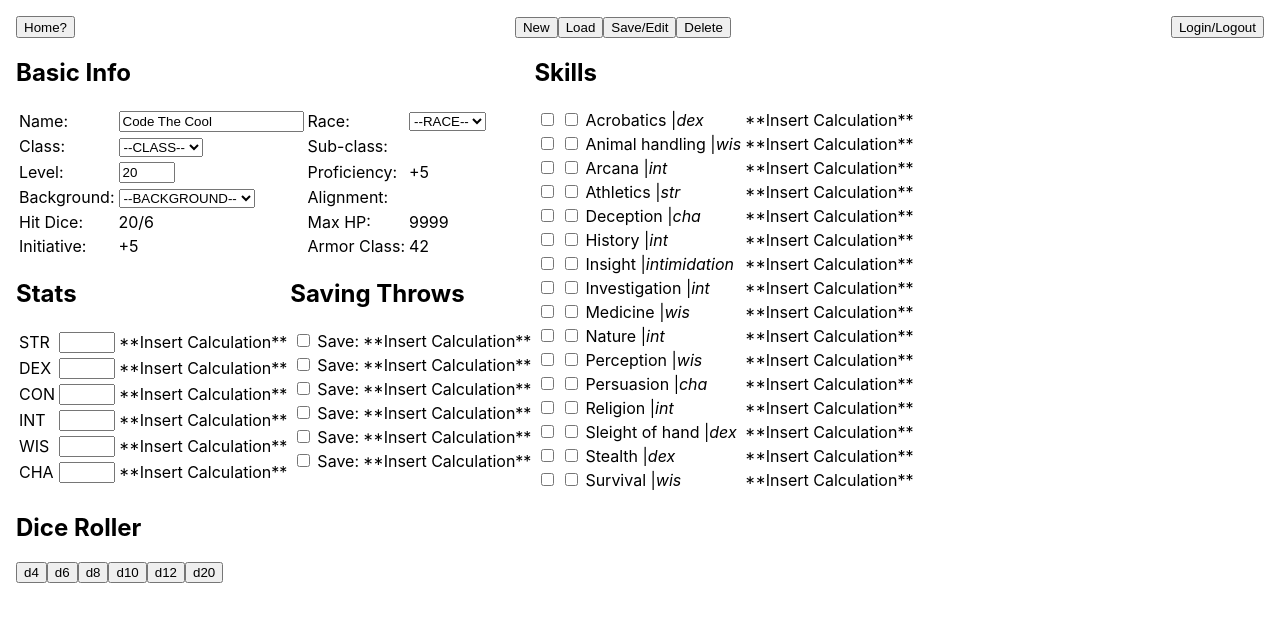
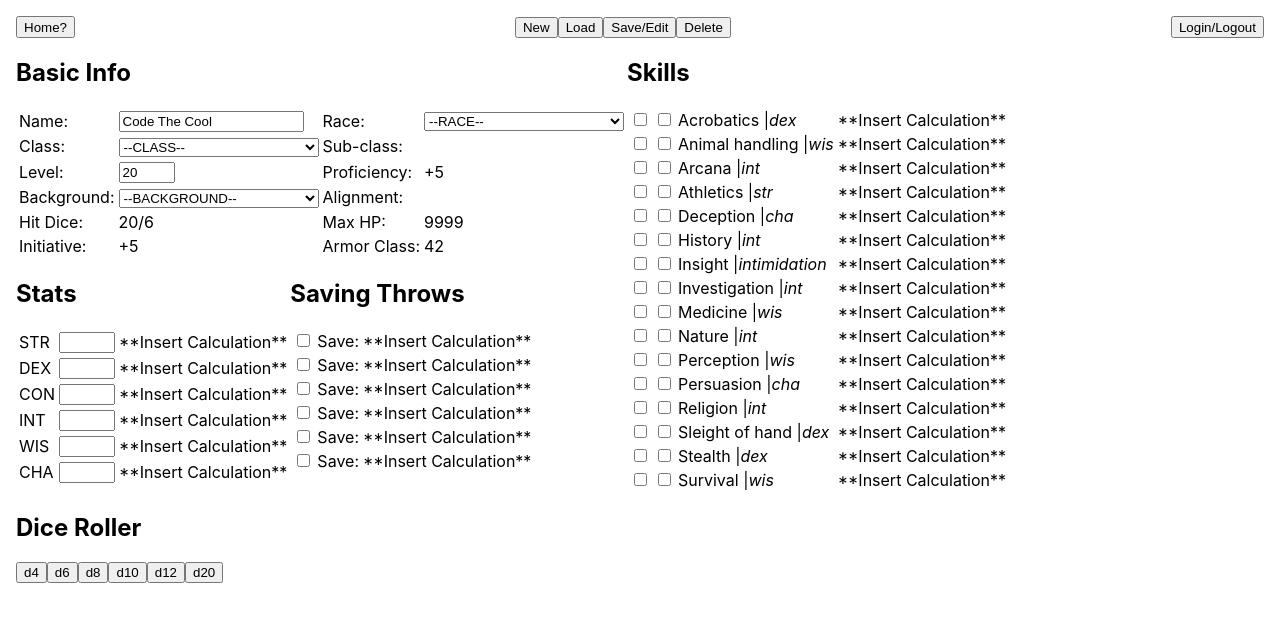
Before and after one commit to Kita004/petproject-react-dnd, a React (Create React App) app: page / in a window 1280 px wide. Shown: the top 622 px of the page. Built offline with nearby package versions, Linux system fonts and the light colour scheme; the HTML template or start-up script is replaced by a standard one.

Commit message:
refactor css

```diff
--- a/src/index.css
+++ b/src/index.css
@@ -7,6 +7,7 @@ body {
   -moz-osx-font-smoothing: grayscale;
 }
 .App {
+
 }
 
 code {
@@ -22,3 +23,13 @@ Header {
   display: flex;
   justify-content: space-between;
 }
+
+.basicInfoSelect:disabled {
+  background: transparent;
+  border: none;
+  appearance: none;
+}
+
+select {
+  width: clamp(200px, 10vw, 200px);
+}
```
